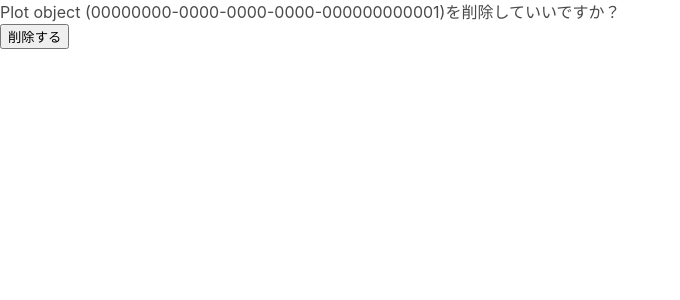
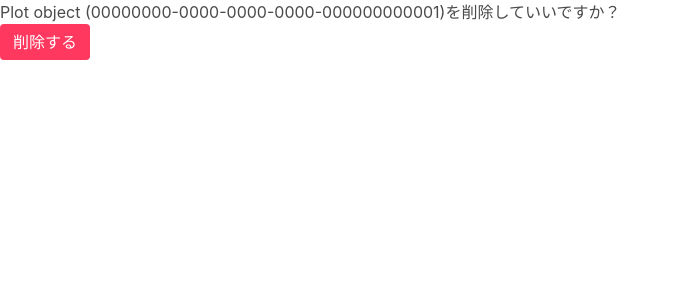
Before and after one commit to eniehack/PylotHub, a Django app: page /plots/00000000-0000-0000-0000-000000000001/delete/ in a window 1280 px wide. Shown: the top 300 px of the page, without its empty margins (0-680 px from the left). Run offline with Django 3.2, Linux system fonts and the light colour scheme; a user stored in the database is signed in; tables that the repository leaves empty hold one stand-in row (values such as "Sample post"); some libraries are stand-ins or nearby versions.

Commit message:
Bulmaのボタンテーマを適用

```diff
--- a/templates/plot/delete_confirm.html
+++ b/templates/plot/delete_confirm.html
@@ -3,6 +3,6 @@
   <p>{{ object }}を削除していいですか？</p>
   <form method="POST">
       {% csrf_token %}
-      <button type="submit">削除する</button>
+      <button type="submit" class="button is-danger">削除する</button>
   </form>
 {% endblock %}
```
